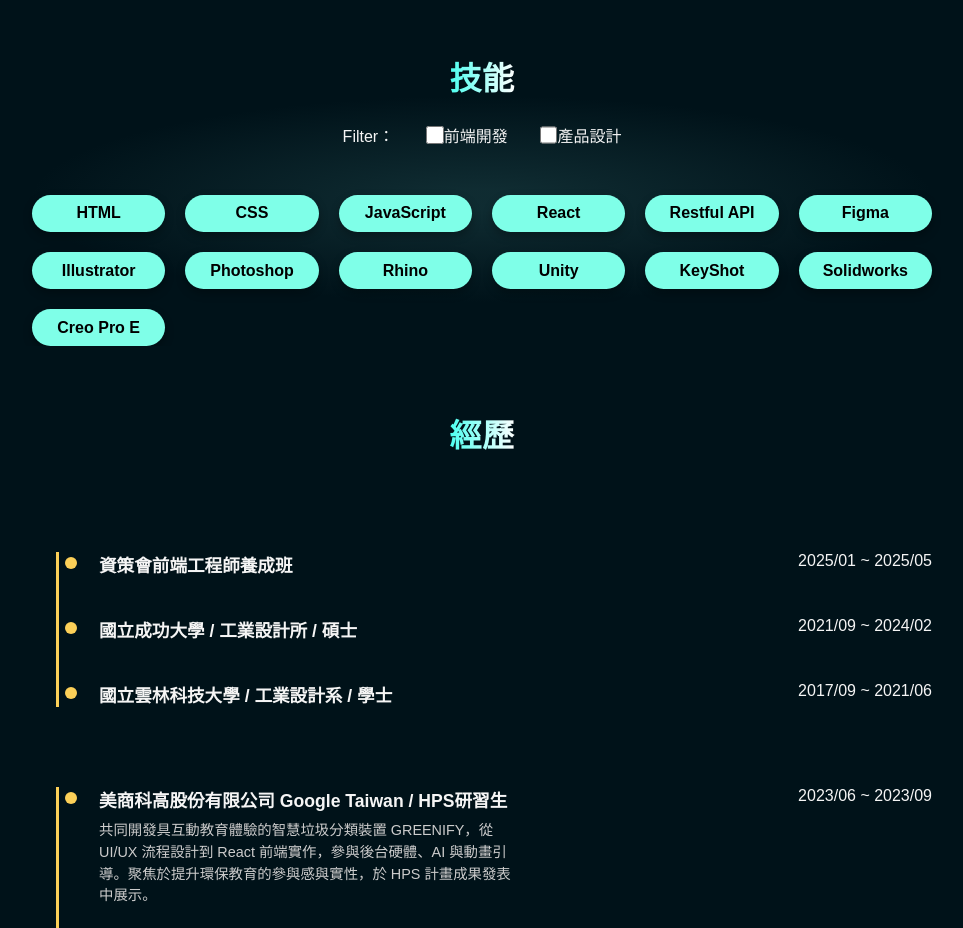
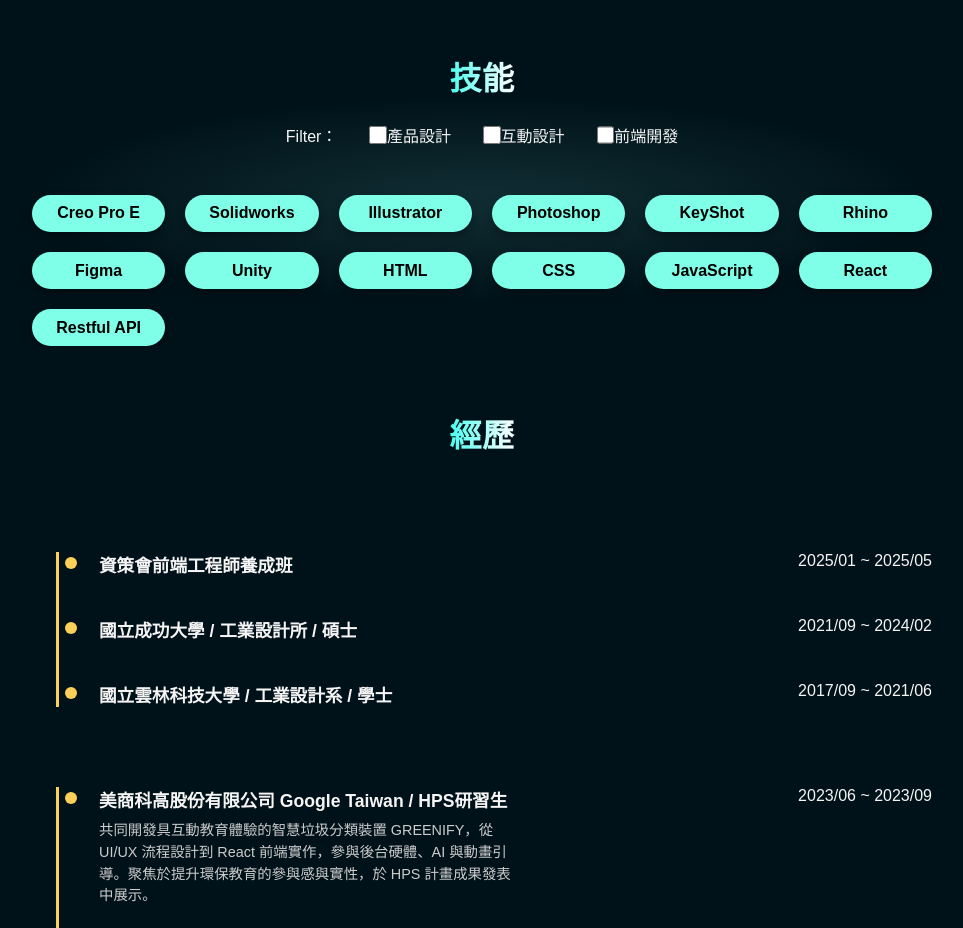
Before and after one commit to ScottLinxplore/LinxploreResume, a React (Vite) app: page / in a window 1280 px wide. Shown: the part 2080-3008 px from the top of the page, without its empty margins (158-1121 px from the left). Built offline with nearby package versions, Linux system fonts and the light colour scheme.

Commit message:
Update Skills.jsx

```diff
--- a/src/components/Skills.jsx
+++ b/src/components/Skills.jsx
@@ -3,24 +3,26 @@ import { useState } from "react";
 import "./css/Skills.css";
 
 const allSkills = [
+
+  { name: "Creo Pro E", category: "design" },
+  { name: "Solidworks", category: "design" },
+  { name: "Illustrator", category: "design" },
+  { name: "Photoshop", category: "design" },
+  { name: "KeyShot", category: "design" },
+  { name: "Rhino", category: "design" },
+  { name: "Figma", category: "interactiondesign" },
+  { name: "Unity", category: "interactiondesign" },
   { name: "HTML", category: "frontend" },
   { name: "CSS", category: "frontend" },
   { name: "JavaScript", category: "frontend" },
   { name: "React", category: "frontend" },
-  { name: "Restful API", category: "frontend" },
-  { name: "Figma", category: "design" },
-  { name: "Illustrator", category: "design" },
-  { name: "Photoshop", category: "design" },
-  { name: "Rhino", category: "design" },
-  { name: "Unity", category: "design" },
-  { name: "KeyShot", category: "design" },
-  { name: "Solidworks", category: "design" },
-  { name: "Creo Pro E", category: "design" },
+  { name: "Restful API", category: "frontend" }
 ];
 
 const categories = [
-  { key: "frontend", label: "前端開發" },
   { key: "design", label: "產品設計" },
+  { key: "interactiondesign", label: "互動設計" },
+  { key: "frontend", label: "前端開發" }
 ];
 
 function Skills() {
```
